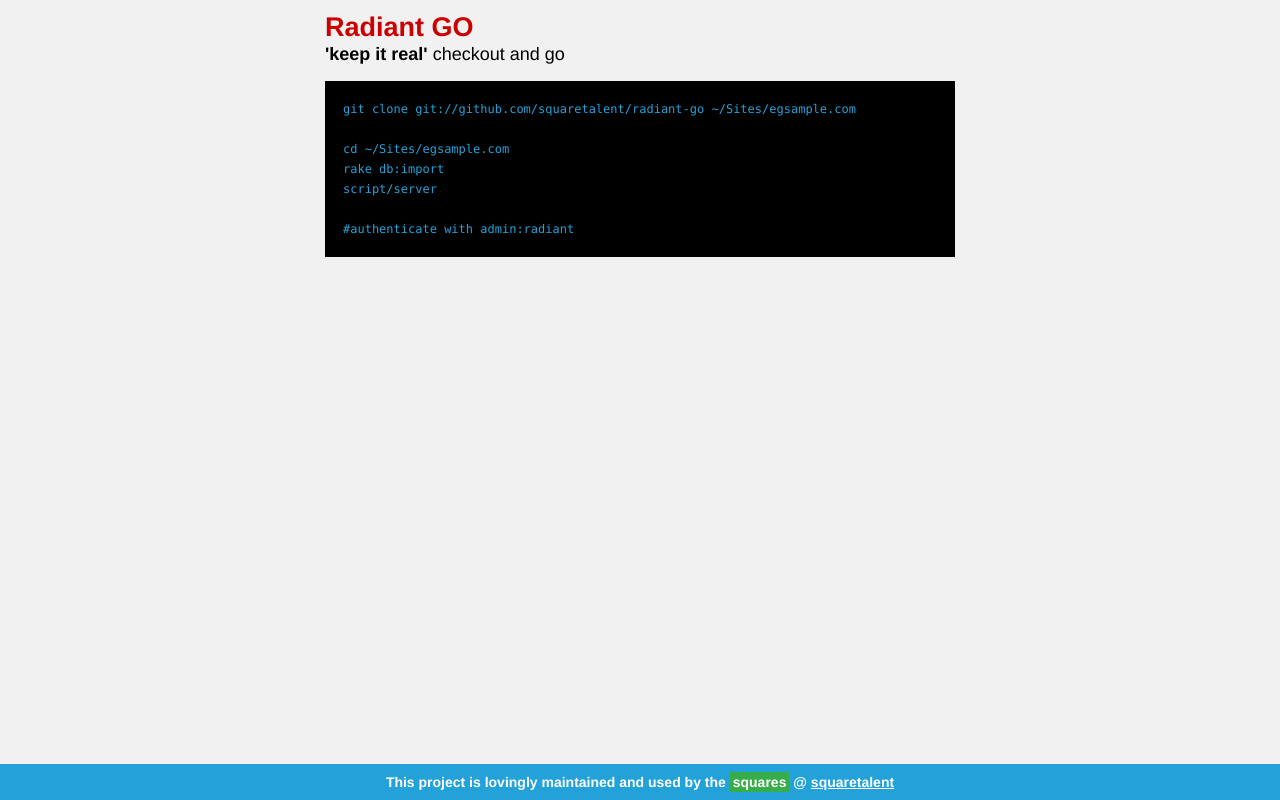
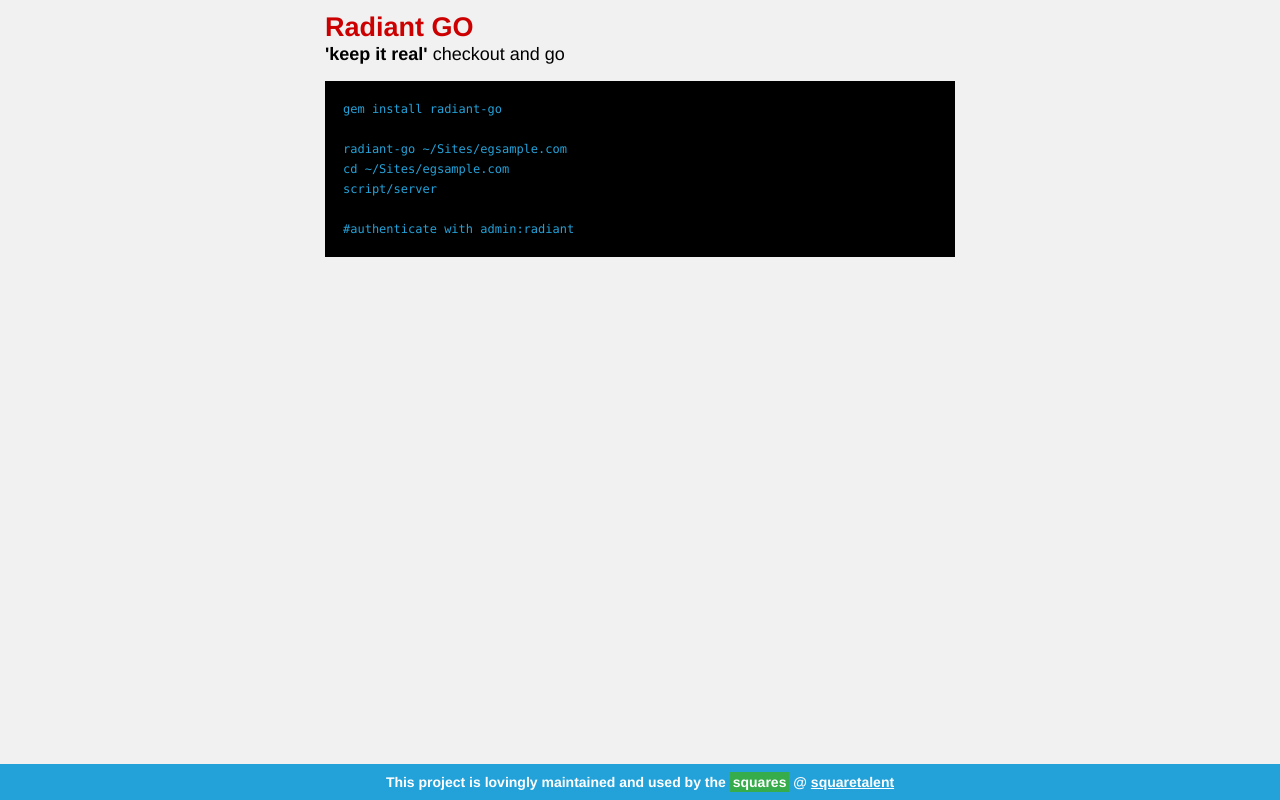
Before and after one commit to squaretalent/radiantgo.com, a plain HTML site: page index.html in a window 1280 px wide. Drawn offline with Linux system fonts and the light colour scheme.

Commit message:
updated the instructions to reflect the new radiant-go

```diff
--- a/index.html
+++ b/index.html
@@ -21,10 +21,10 @@
 
           <h2><strong>'keep it real'</strong> checkout and go</h2>
 
-<pre><code>git clone git://github.com/squaretalent/radiant-go ~/Sites/egsample.com
+<pre><code>gem install radiant-go
 
+radiant-go ~/Sites/egsample.com
 cd ~/Sites/egsample.com
-rake db:import
 script/server
 
 #authenticate with admin:radiant</code></pre>
```
